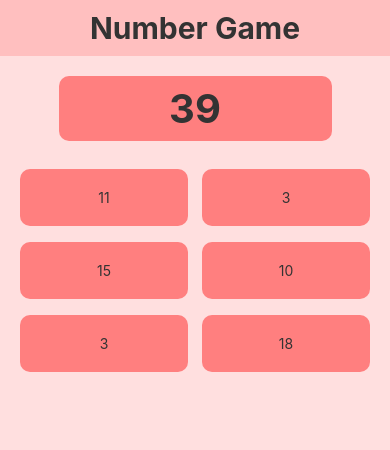
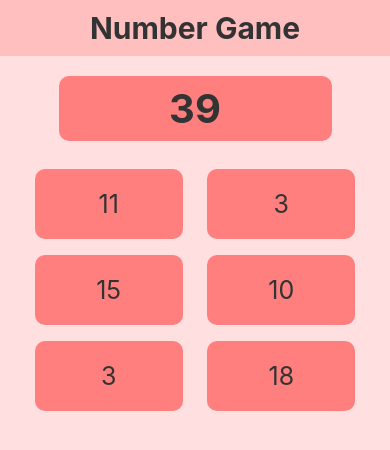
Before and after one commit to isharadh2002/ReactNative-PuzzleGame, a React Native app: screen / in a window 390 px wide. Shown: the top 450 px of the page. Built offline with nearby package versions, Linux system fonts and the light colour scheme.

Commit message:
Minor Improvements to styling

```diff
--- a/src/screens/GameScreen.tsx
+++ b/src/screens/GameScreen.tsx
@@ -3,7 +3,18 @@ import {SafeAreaView, StatusBar, StyleSheet, Text, View} from 'react-native';
 import {useTheme} from '../Theme';
 import PropTypes from 'prop-types';
 
-function GameScreen({randomNumberCount}) {
+const RandomNumberCard = ({randomNumber}: {randomNumber: number}) => {
+  const {theme, isDarkMode} = useTheme();
+  return (
+    <View style={[styles.numberListItem]}>
+      <Text style={[styles.numberListText, {color: theme.text}]}>
+        {randomNumber}
+      </Text>
+    </View>
+  );
+};
+
+function GameScreen({randomNumberCount}: {randomNumberCount: number}) {
   const {theme, isDarkMode} = useTheme();
   let targetNumber = 10 + Math.floor(Math.random() * 40);
 
@@ -40,9 +51,7 @@ function GameScreen({randomNumberCount}) {
 
         <View style={[styles.numberListContainer]}>
           {randomNumbers.map((number, index) => (
-            <View key={index} style={[styles.numberListItem]}>
-              <Text style={{color: theme.text}}>{number}</Text>
-            </View>
+            <RandomNumberCard key={index} randomNumber={number} />
           ))}
         </View>
       </SafeAreaView>
@@ -92,7 +101,7 @@ const styles = StyleSheet.create({
 
   numberListItem: {
     backgroundColor: 'rgba(255, 127, 127, 1)',
-    width: '48%',
+    width: '40%',
     marginVertical: 8,
     padding: 20,
     alignItems: 'center',
@@ -100,9 +109,12 @@ const styles = StyleSheet.create({
   },
   numberListContainer: {
     width: '100%',
-    paddingHorizontal: 20,
+    paddingHorizontal: 10,
     flexDirection: 'row',
     flexWrap: 'wrap',
-    justifyContent: 'space-between',
+    justifyContent: 'space-evenly',
+  },
+  numberListText: {
+    fontSize: 25,
   },
 });
```
